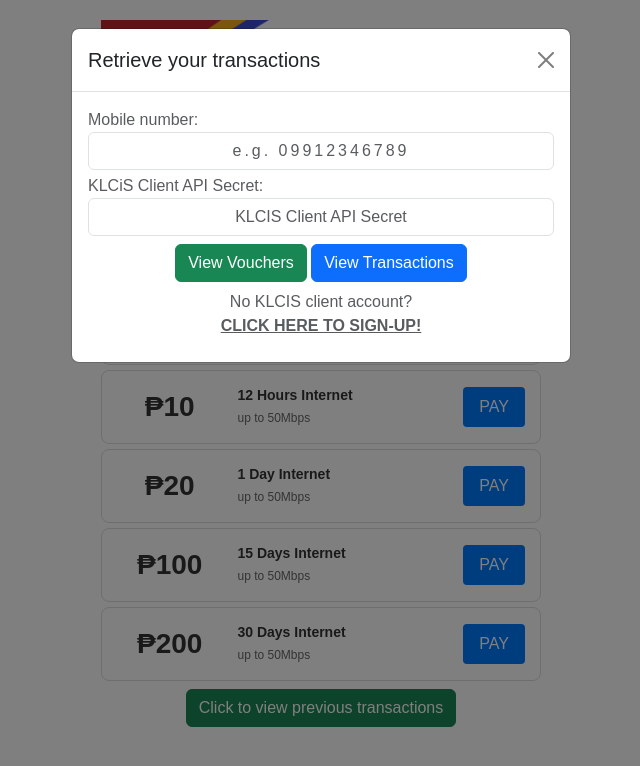
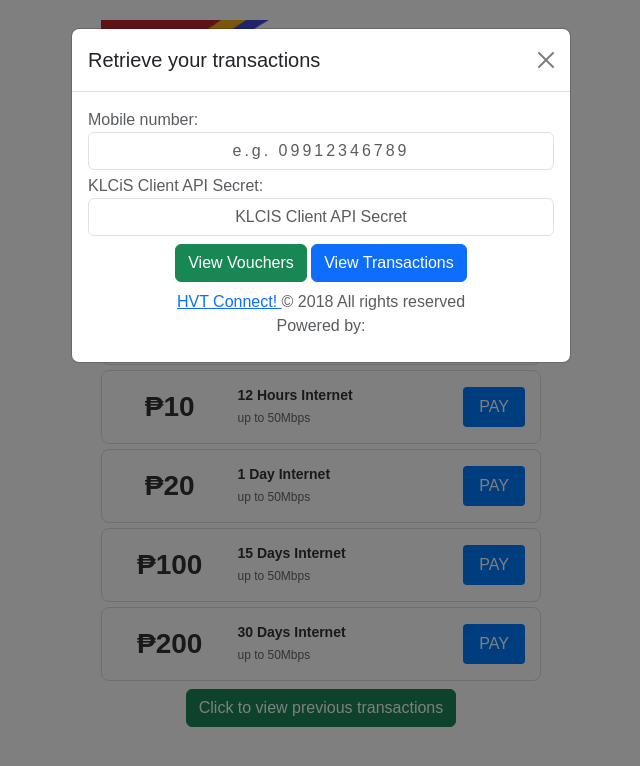
Before and after one commit to higherviewtech/hvt-hotspot, a plain HTML site: page index.html in a window 1280 px wide. Both pictures are taken after a click on the button "Click to view previous transactions". Shown: the whole page, without its empty margins (319-959 px from the left). Drawn offline with nearby package versions, Linux system fonts and the light colour scheme; some packages are replaced by stand-ins of ours; a script that the page names is missing.

Commit message:
Update index.html

```diff
--- a/index.html
+++ b/index.html
@@ -263,12 +263,8 @@
             </form>
 
             <p class="text-muted text-sm mb-2 mt-2 text-center">
-              No KLCIS client account? <br />
-              <a
-                class="text-muted text-sm"
-                href="https://s2.klinternetservices.com/client"
-                ><strong>CLICK HERE TO SIGN-UP!</strong></a
-              >
+              <a href="10.0.0.1/login">HVT Connect! </a>&copy; 2018 All rights reserved<br />
+			  Powered by: <a id="footbrand" href="https://higherviewtech.com"></a>
             </p>
 
             <div id="vouchersTable" style="display: none">
```
